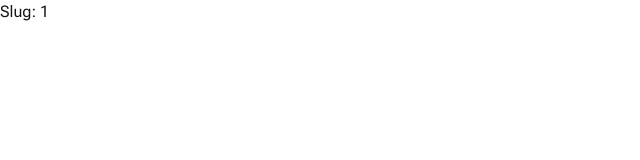
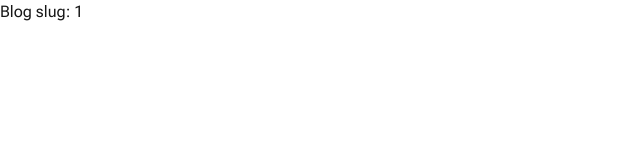
Before and after one commit to Eliasfmt/EliasTechStudio, a Next.js app: page /blogs/1 in a window 1280 px wide. Shown: the top 160 px of the page, without its empty margins (0-640 px from the left). Built offline with nearby package versions, Linux system fonts and the light colour scheme.

Commit message:
Fix build: remove inline type bug from page.tsx

```diff
--- a/src/app/blogs/[slug]/page.tsx
+++ b/src/app/blogs/[slug]/page.tsx
@@ -1,11 +1,17 @@
 // src/app/blogs/[slug]/page.tsx
 
-export default async function Page({
-  params,
-}: {
-  params: { slug: string };
-}) {
-  return <div>Slug: {params.slug}</div>;
+type Props = {
+  params: {
+    slug: string;
+  };
+};
+
+export default async function Page({ params }: Props) {
+  return (
+    <div>
+      <h1>Blog slug: {params.slug}</h1>
+    </div>
+  );
 }
 
 
--- a/src/app/blogs/page.tsx
+++ b/src/app/blogs/page.tsx
@@ -2,8 +2,6 @@
 // src/app/blogs/page.tsx
 import Navbar from "@/components/Navbar";
 import { sanity } from "@/lib/sanity.client";
-
-
 
 const query = `*[_type == "blogPost"] | order(publishedAt desc){
   _id, title, slug, publishedAt, body
```
